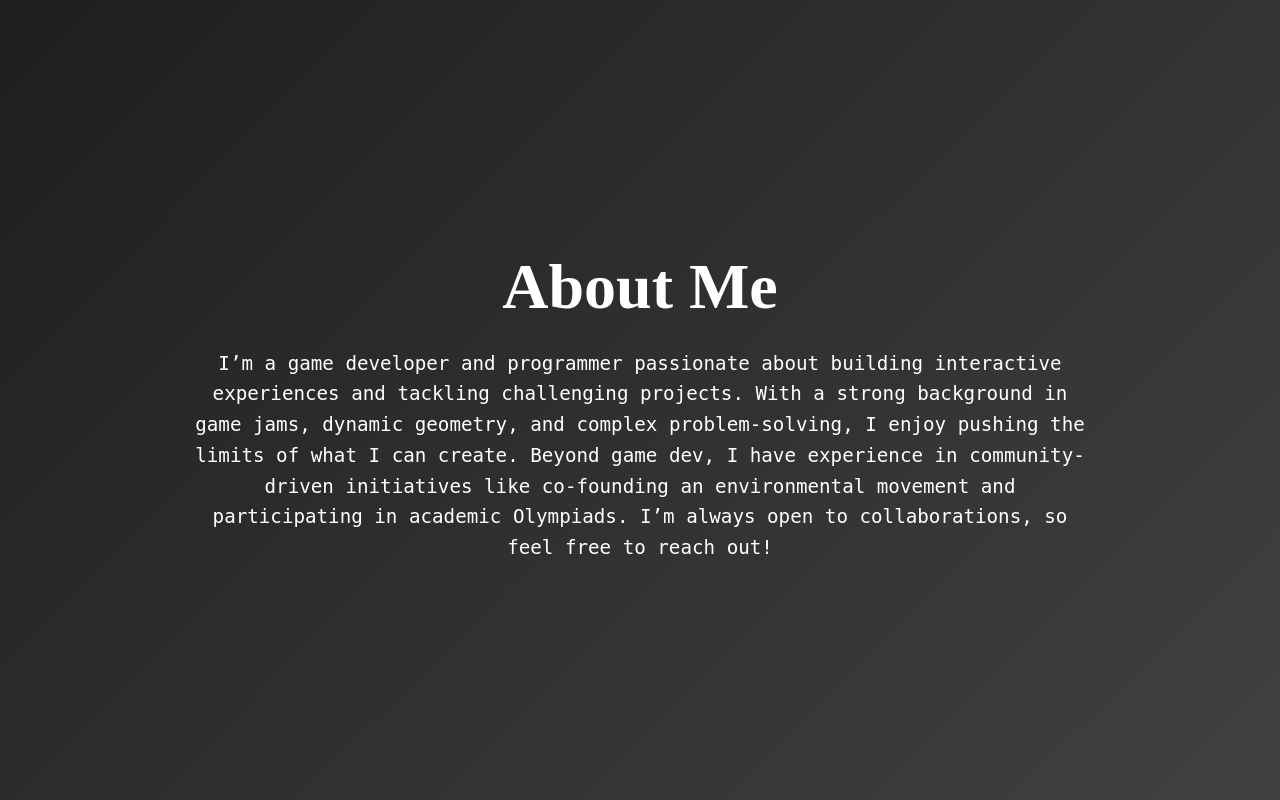
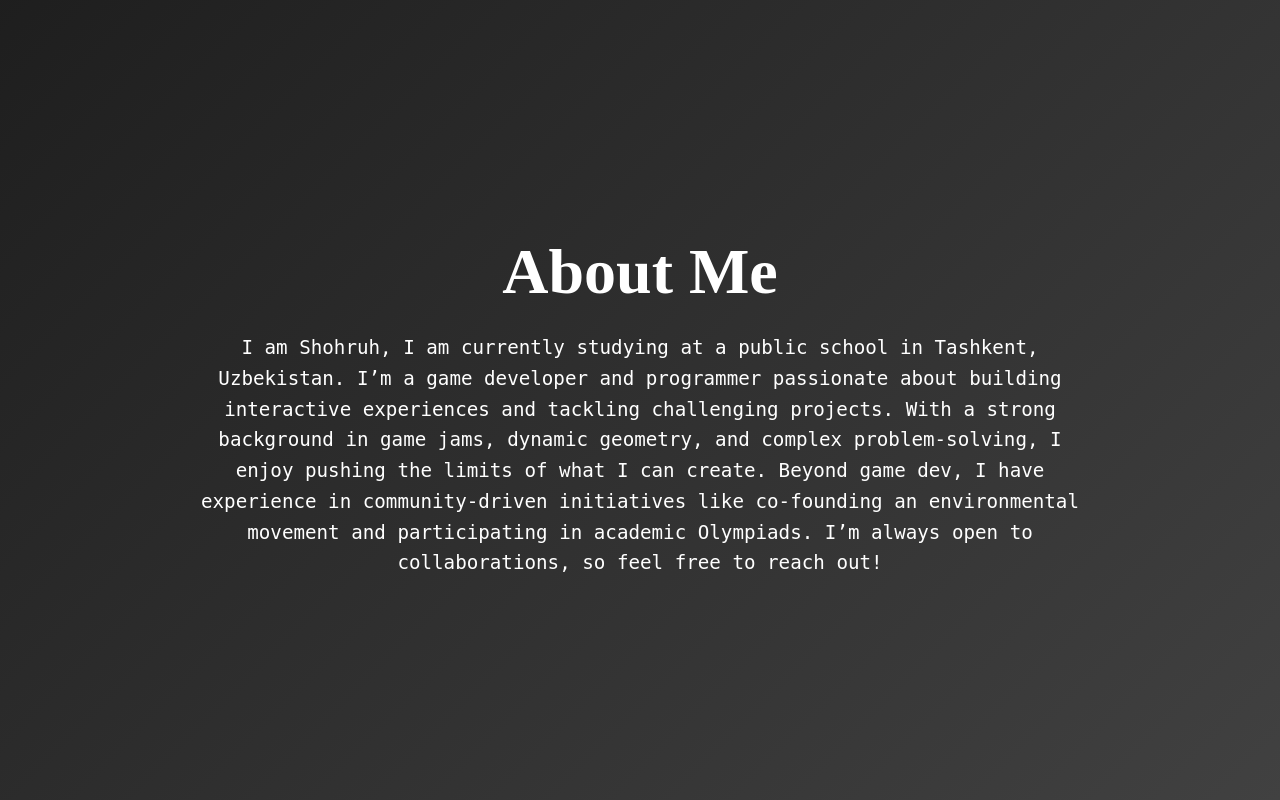
Before and after one commit to shoktheiv/shoksCV, a plain HTML site: page index.html in a window 1280 px wide. Shown: the part 800-1600 px from the top of the page. Drawn offline with nearby package versions, Linux system fonts and the light colour scheme.

Commit message:
Update index.html

```diff
--- a/index.html
+++ b/index.html
@@ -3,7 +3,7 @@
 <head>
     <meta charset="UTF-8">
     <meta name="viewport" content="width=device-width, initial-scale=1.0">
-    <title>My Website</title>
+    <title>Shok's Portfolio</title>
     <script src="https://cdn.jsdelivr.net/particles.js/2.0.0/particles.min.js"></script>
     <link rel="stylesheet" href="main.css">
 </head>
@@ -42,7 +42,7 @@
 
     <div id="about" class="about-me">
         <h2 class="about-title">About Me</h2>
-        <p>I’m a game developer and programmer passionate about building interactive experiences and tackling challenging projects. With a strong background in game jams, dynamic geometry, and complex problem-solving, I enjoy pushing the limits of what I can create.
+        <p> I am Shohruh, I am currently studying at a public school in Tashkent, Uzbekistan. I’m a game developer and programmer passionate about building interactive experiences and tackling challenging projects. With a strong background in game jams, dynamic geometry, and complex problem-solving, I enjoy pushing the limits of what I can create.
 
             Beyond game dev, I have experience in community-driven initiatives like co-founding an environmental movement and participating in academic Olympiads. I’m always open to collaborations, so feel free to reach out!</p>
     </div>
```
